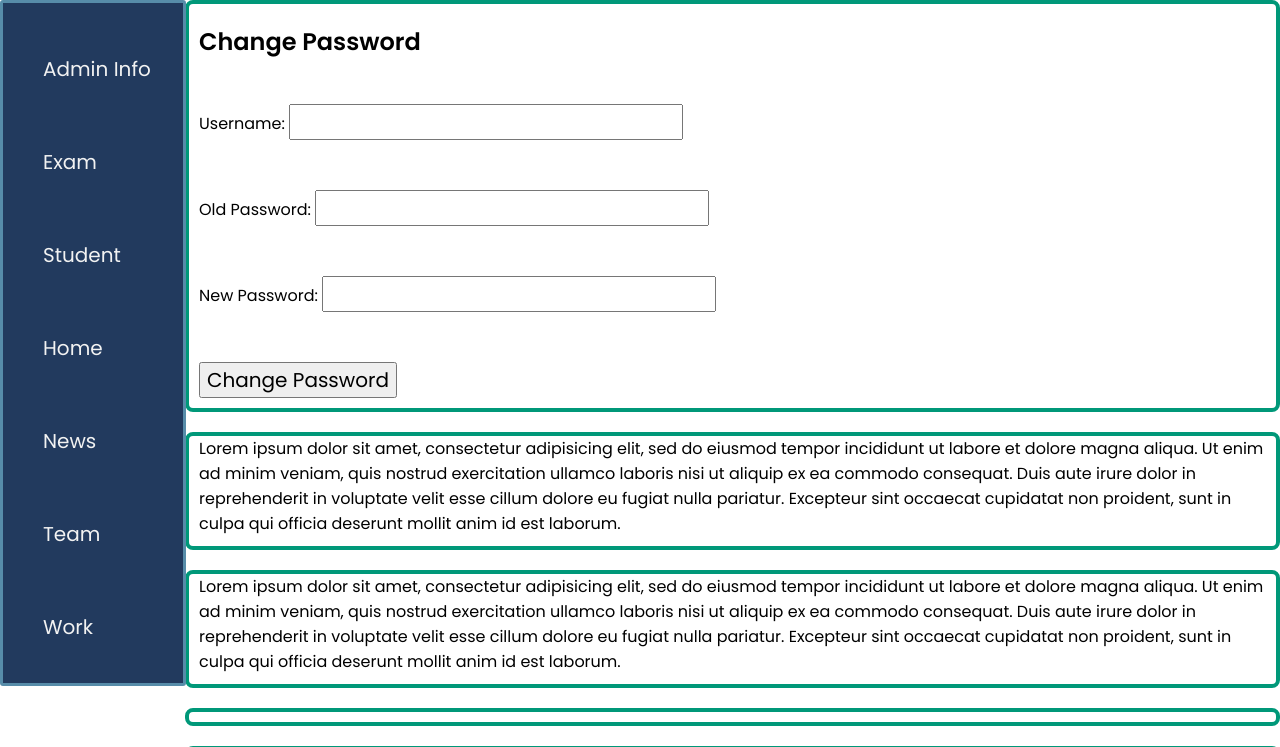
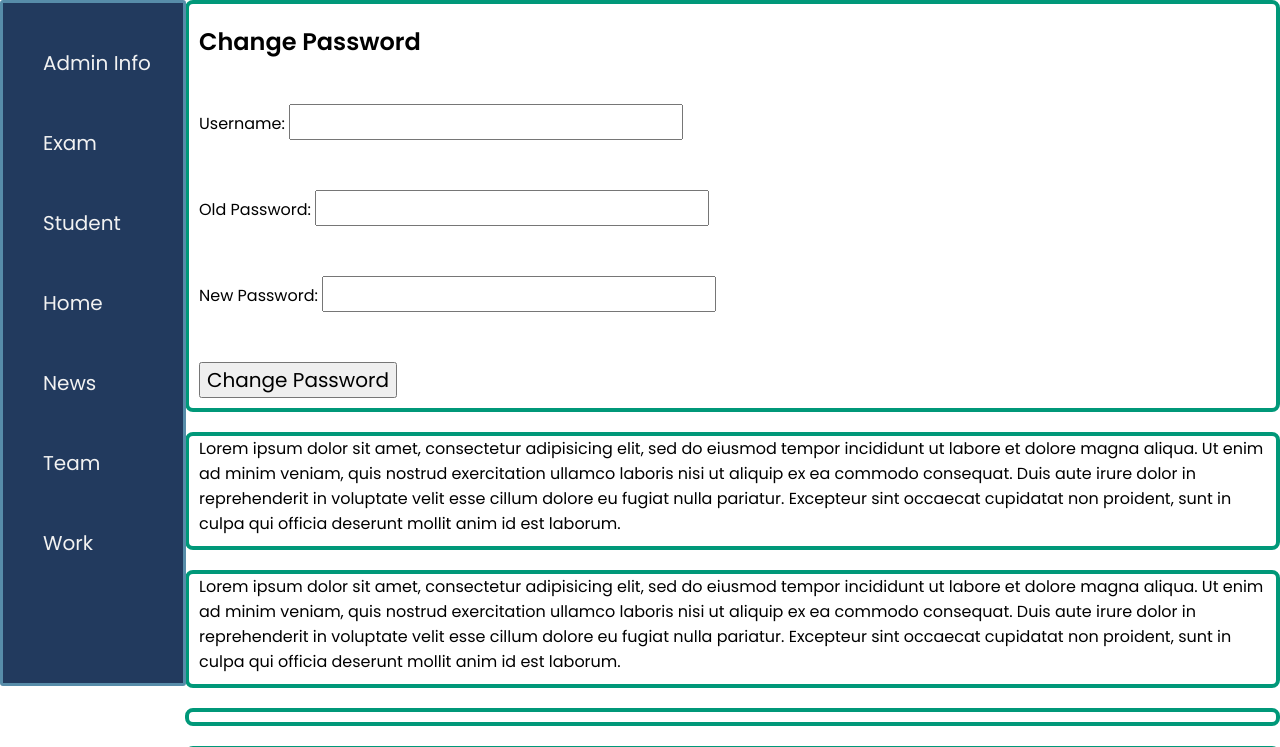
Before and after one commit to MahmudMridul/wisdom-academy-website, a PHP site: page /php/admin-page.php in a window 1280 px wide. Shown: the part 100-847 px from the top of the page. Run offline with PHP 8.4, Linux system fonts and the light colour scheme; the visitor is signed in with stand-in values (Sample User, id 1); data that the repository does not hold is empty.

```diff
--- a/css/admin-page.css
+++ b/css/admin-page.css
@@ -67,7 +67,7 @@ a
   width: 180px;
   height: 85vh;
   font-size: 20px;
-  line-height: 93px;
+  line-height: 80px;
   border-radius: 3px;
   border: 3px solid #578CA9;
 }
```
